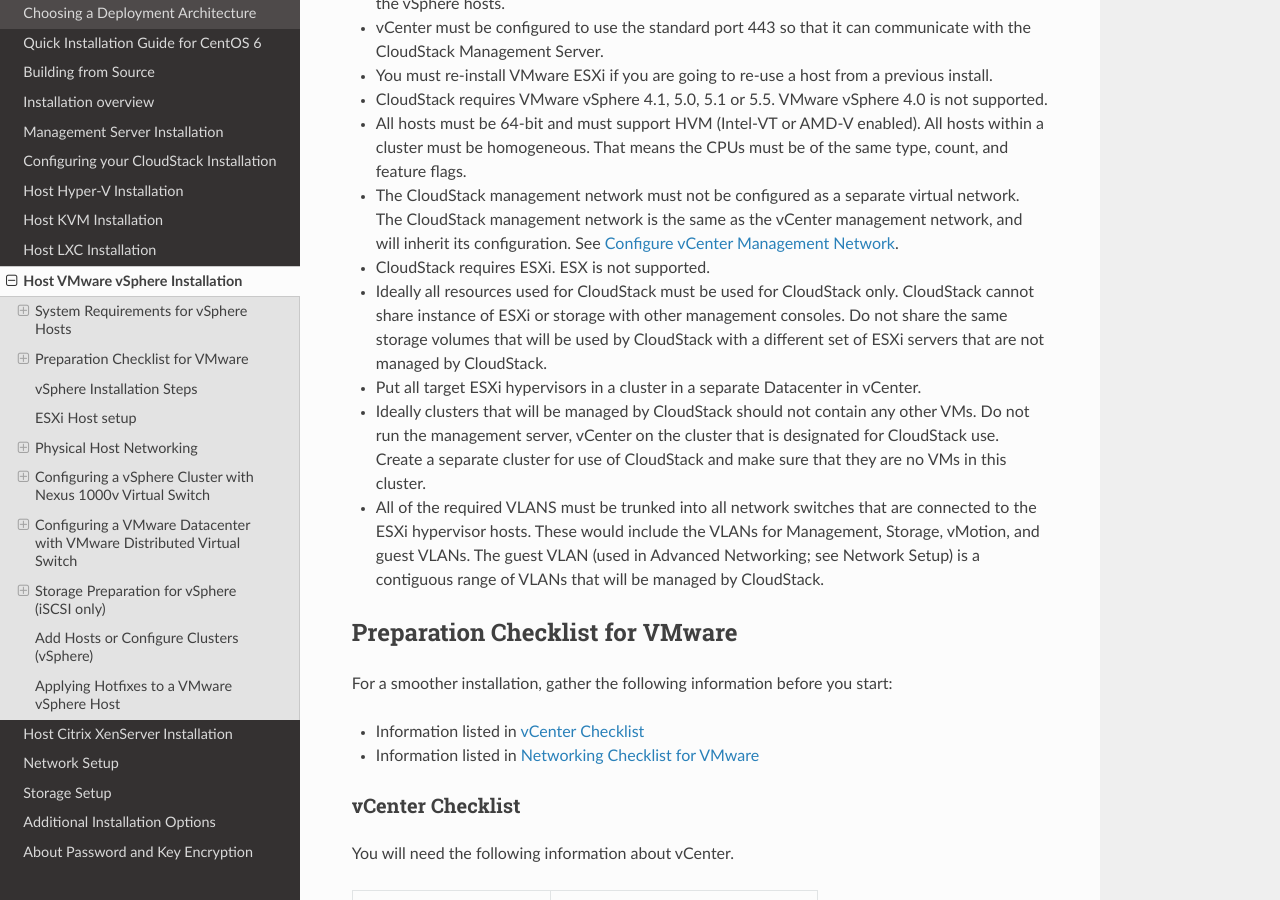
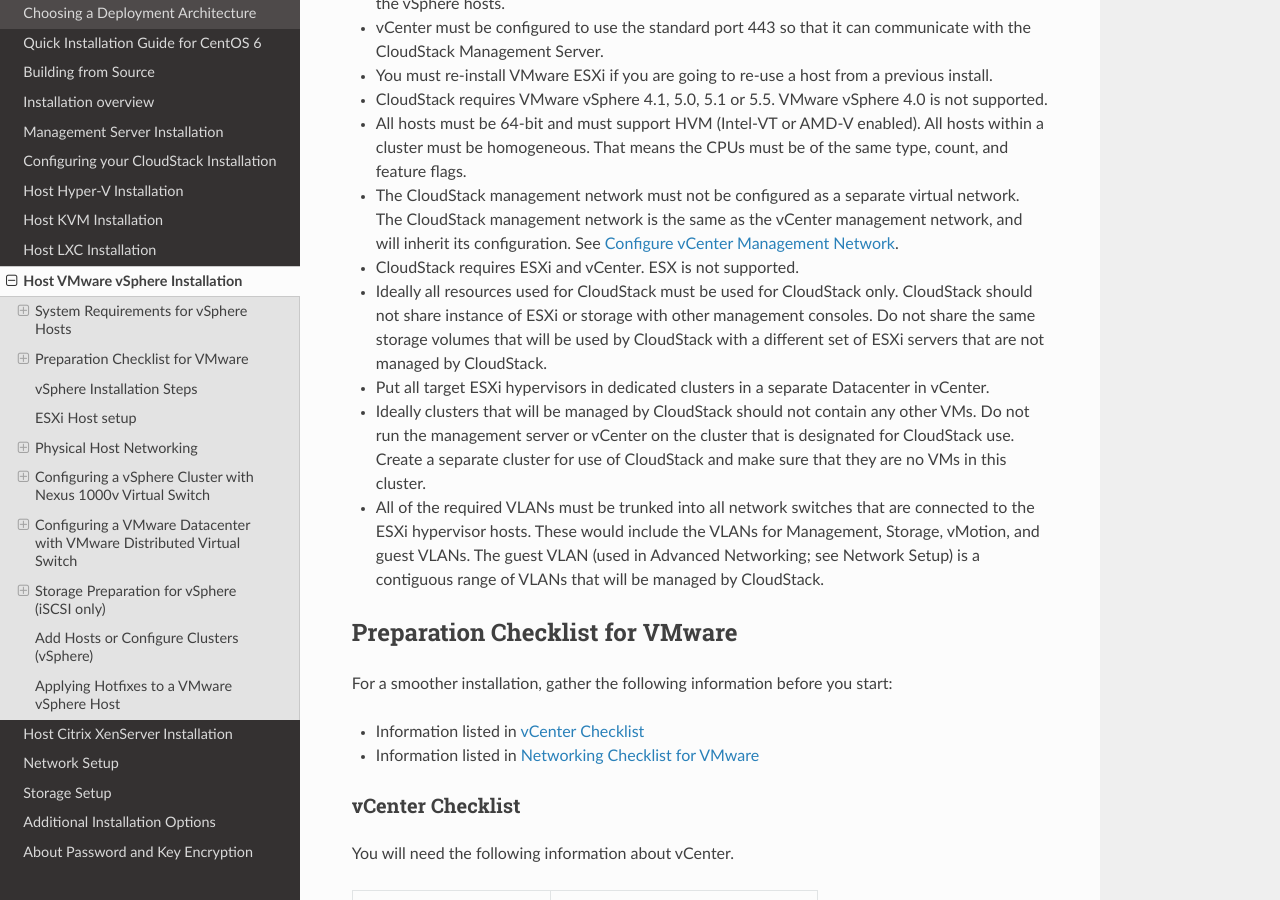
Before and after one commit to apache/cloudstack-docs-install, a Sphinx documentation site: the page built from source/hypervisor/vsphere.rst, in a window 1280 px wide and 900 px high, scrolled down 1569 px. Built offline with Sphinx 7.4.7 and the Read the Docs theme 2.0.0, drawn with Linux system fonts in a browser that asks for light colours; some of the changed lines change nothing that is shown; some of the changed text lies outside the part shown.

Commit message:
further updates and rewording to vSphere hypervisor section

```diff
--- a/source/hypervisor/vsphere.rst
+++ b/source/hypervisor/vsphere.rst
@@ -28,7 +28,7 @@
 Software requirements:
 ^^^^^^^^^^^^^^^^^^^^^^
 
--  vSphere and vCenter, versions 4.1,  5.0, 5.1 or 5.5.
+-  vSphere and vCenter, versions 4.1, 5.0, 5.1 or 5.5.
 
    vSphere Standard is recommended. Note however that customers need to
    consider the CPU constraints in place with vSphere licensing. See
@@ -126,24 +126,24 @@
    same as the vCenter management network, and will inherit its
    configuration. See :ref:`configure-vcenter-management-network`.
 
--  CloudStack requires ESXi. ESX is not supported.
+-  CloudStack requires ESXi and vCenter. ESX is not supported.
 
 -  Ideally all resources used for CloudStack must be used for CloudStack only.
-   CloudStack cannot share instance of ESXi or storage with other
+   CloudStack should not share instance of ESXi or storage with other
    management consoles. Do not share the same storage volumes that will
    be used by CloudStack with a different set of ESXi servers that are
    not managed by CloudStack.
 
--  Put all target ESXi hypervisors in a cluster in a separate Datacenter
+-  Put all target ESXi hypervisors in dedicated clusters in a separate Datacenter
    in vCenter.
 
 -  Ideally clusters that will be managed by CloudStack should not contain
-   any other VMs. Do not run the management server, vCenter on
+   any other VMs. Do not run the management server or vCenter on
    the cluster that is designated for CloudStack use. Create a separate
    cluster for use of CloudStack and make sure that they are no VMs in
    this cluster.
 
--  All of the required VLANS must be trunked into all network switches that
+-  All of the required VLANs must be trunked into all network switches that
    are connected to the ESXi hypervisor hosts. These would include the
    VLANs for Management, Storage, vMotion, and guest VLANs. The guest
    VLAN (used in Advanced Networking; see Network Setup) is a contiguous
@@ -228,8 +228,8 @@
 ESXi Host setup
 ~~~~~~~~~~~~~~~
 
-All ESXi hosts should enable CPU hardware virtualization support in
-BIOS. Please note hardware virtualization support is not enabled by
+All ESXi hosts should have CPU hardware virtualization support enabled in
+the BIOS. Please note hardware virtualization support is not enabled by
 default on most servers.
 
 
@@ -263,13 +263,13 @@
 Separating Traffic
 ''''''''''''''''''
 
-CloudStack allows you to use vCenter to configure three separate
-networks per ESXi host. These networks are identified by the name of the
-vSwitch they are connected to. The networks for configuration
-are public (for traffic to/from the public internet), guest (for
-guest-guest traffic), and private (for management and usually storage
-traffic). You can use the default virtual switch for all three, or
-create one or two other vSwitches for those traffic types.
+CloudStack allows you to configure three separate networks per ESXi host.
+CloudStack identifies these networks by the name of the vSwitch
+they are connected to. The networks for configuration are public (for
+traffic to/from the public internet), guest (for guest-guest traffic),
+and private (for management and usually storage traffic). You can use
+the default virtual switch for all three, or create one or two other
+vSwitches for those traffic types.
 
 If you want to separate traffic in this way you should first create and
 configure vSwitches in vCenter according to the vCenter instructions.
```
